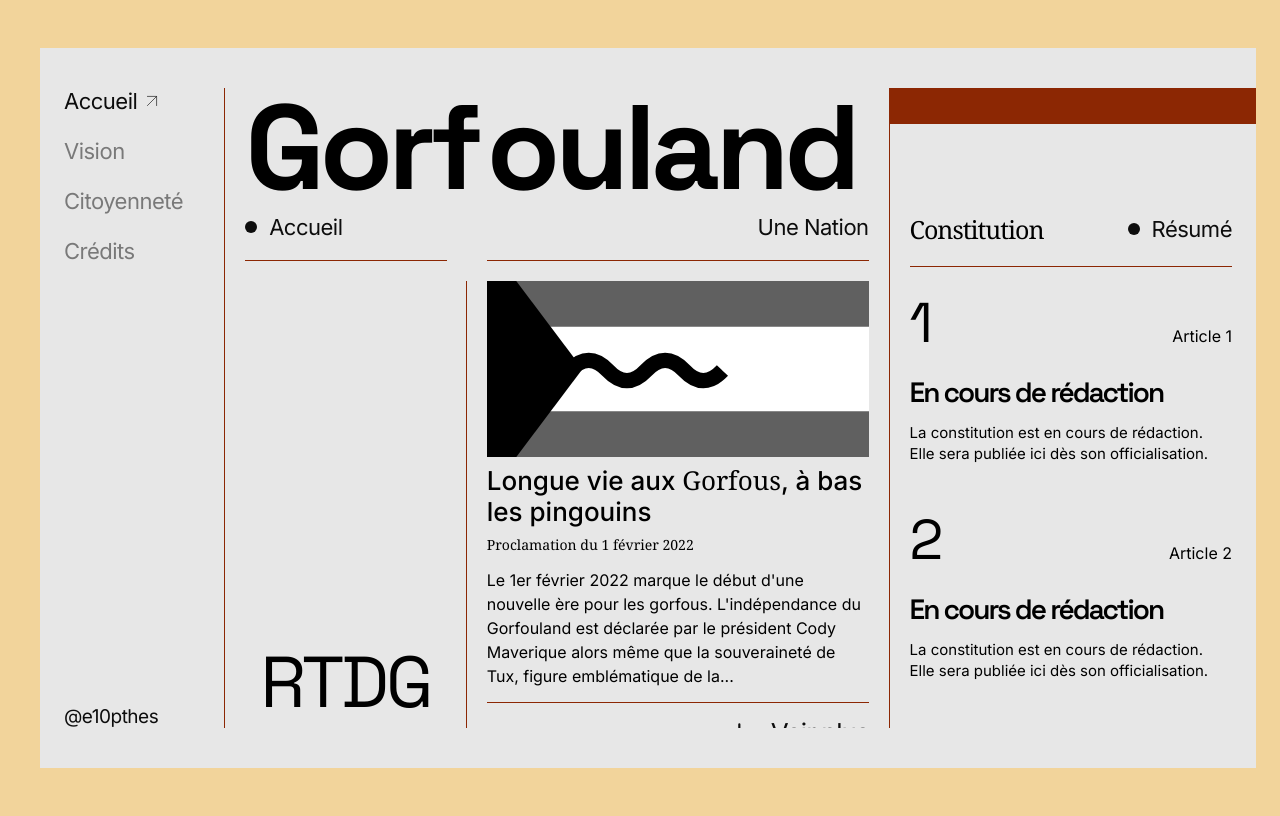
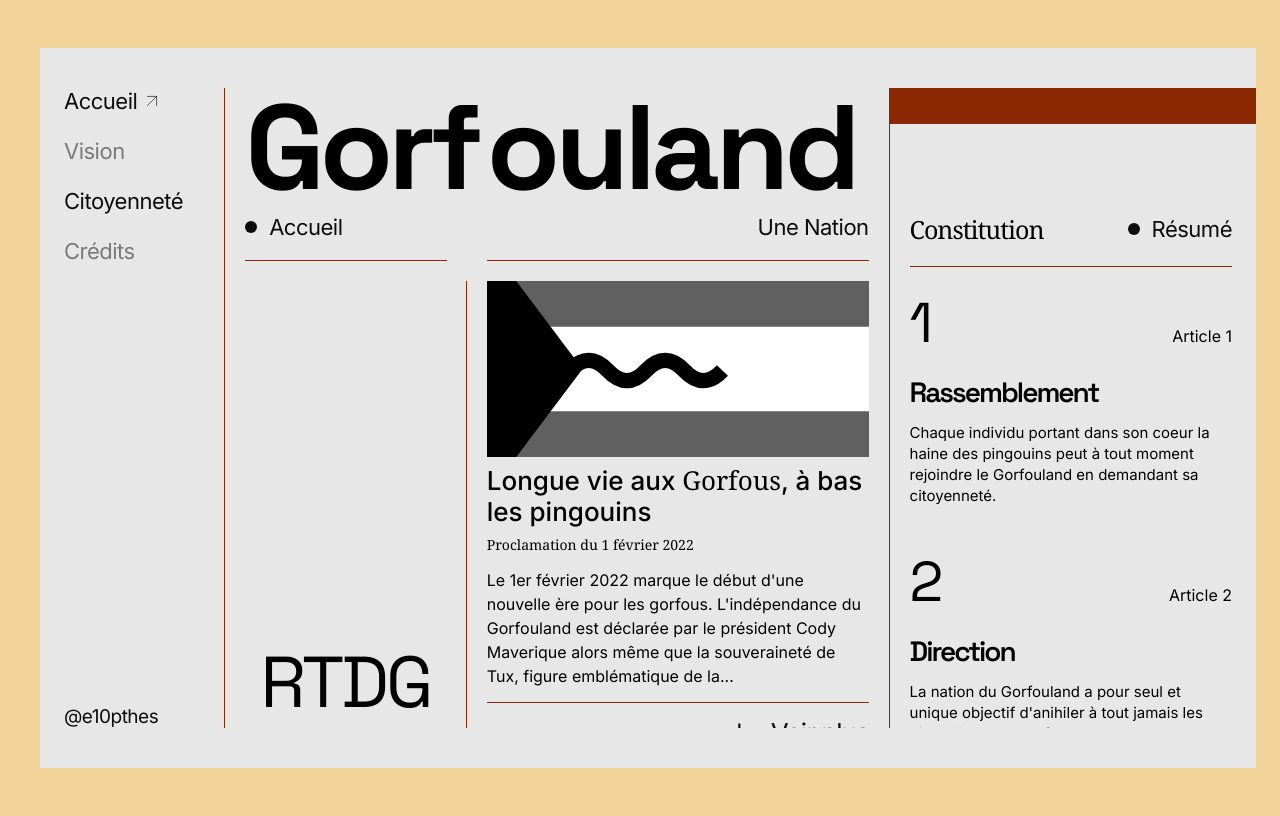
Before and after one commit to e10Pthes/about, a plain HTML site: page pages/welcome.html in a window 1280 px wide. Drawn offline with Linux system fonts and the light colour scheme; a web font is replaced by a local one.

Commit message:
Ajout de la page citoyenneté

```diff
--- a/pages/welcome.html
+++ b/pages/welcome.html
@@ -32,7 +32,7 @@
           </svg>
         </a>
         <a href="#" class="blog-menu" style="opacity: 0.5">Vision</a>
-        <a href="#" class="blog-menu" style="opacity: 0.5">Citoyenneté</a>
+        <a href="./citizenship.html" class="blog-menu">Citoyenneté</a>
         <a href="#" class="blog-menu" style="opacity: 0.5">Crédits</a>
         <a href="https://twitter.com/e10pthes" class="blog-menu mention"
           >@e10pthes</a
@@ -183,10 +183,10 @@
               <div class="blog-right-page">1</div>
               <div class="date">Article 1</div>
             </div>
-            <div class="blog-right-page-title">En cours de rédaction</div>
+            <div class="blog-right-page-title">Rassemblement</div>
             <div class="blog-right-page-subtitle">
-              La constitution est en cours de rédaction. Elle sera publiée ici
-              dès son officialisation.
+              Chaque individu portant dans son coeur la haine des pingouins peut
+              à tout moment rejoindre le Gorfouland en demandant sa citoyenneté.
             </div>
           </div>
           <div class="blog-right-container">
@@ -194,10 +194,10 @@
               <div class="blog-right-page">2</div>
               <div class="date">Article 2</div>
             </div>
-            <div class="blog-right-page-title">En cours de rédaction</div>
+            <div class="blog-right-page-title">Direction</div>
             <div class="blog-right-page-subtitle">
-              La constitution est en cours de rédaction. Elle sera publiée ici
-              dès son officialisation.
+              La nation du Gorfouland a pour seul et unique objectif d'anihiler
+              à tout jamais les pingouins de la surface du globe.
             </div>
           </div>
           <div class="blog-right-container">
@@ -205,10 +205,10 @@
               <div class="blog-right-page">3</div>
               <div class="date">Article 3</div>
             </div>
-            <div class="blog-right-page-title">En cours de rédaction</div>
+            <div class="blog-right-page-title">Lois</div>
             <div class="blog-right-page-subtitle">
-              La constitution est en cours de rédaction. Elle sera publiée ici
-              dès son officialisation.
+              Chaque citoyen du Gorfouland doit se plier aux lois déclarées par
+              le gouvernement du Gorfouland sous peine d'être puni.
             </div>
           </div>
           <div class="blog-right-container">
@@ -216,10 +216,10 @@
               <div class="blog-right-page">4</div>
               <div class="date">Article 4</div>
             </div>
-            <div class="blog-right-page-title">En cours de rédaction</div>
+            <div class="blog-right-page-title">Unilatéralité</div>
             <div class="blog-right-page-subtitle">
-              La constitution est en cours de rédaction. Elle sera publiée ici
-              dès son officialisation.
+              Tout citoyen du Gorfouland a l'interdiction formelle de dialoguer
+              pacifiquement avec un pingouin.
             </div>
           </div>
           <div class="blog-right-container">
@@ -227,10 +227,10 @@
               <div class="blog-right-page">5</div>
               <div class="date">Article 5</div>
             </div>
-            <div class="blog-right-page-title">En cours de rédaction</div>
+            <div class="blog-right-page-title">Religion</div>
             <div class="blog-right-page-subtitle">
-              La constitution est en cours de rédaction. Elle sera publiée ici
-              dès son officialisation.
+              Toutes les religions sont libres au Gorfouland, tant qu'aucun
+              pingouin n'est cité dans les textes sacrés.
             </div>
           </div>
         </div>
```
